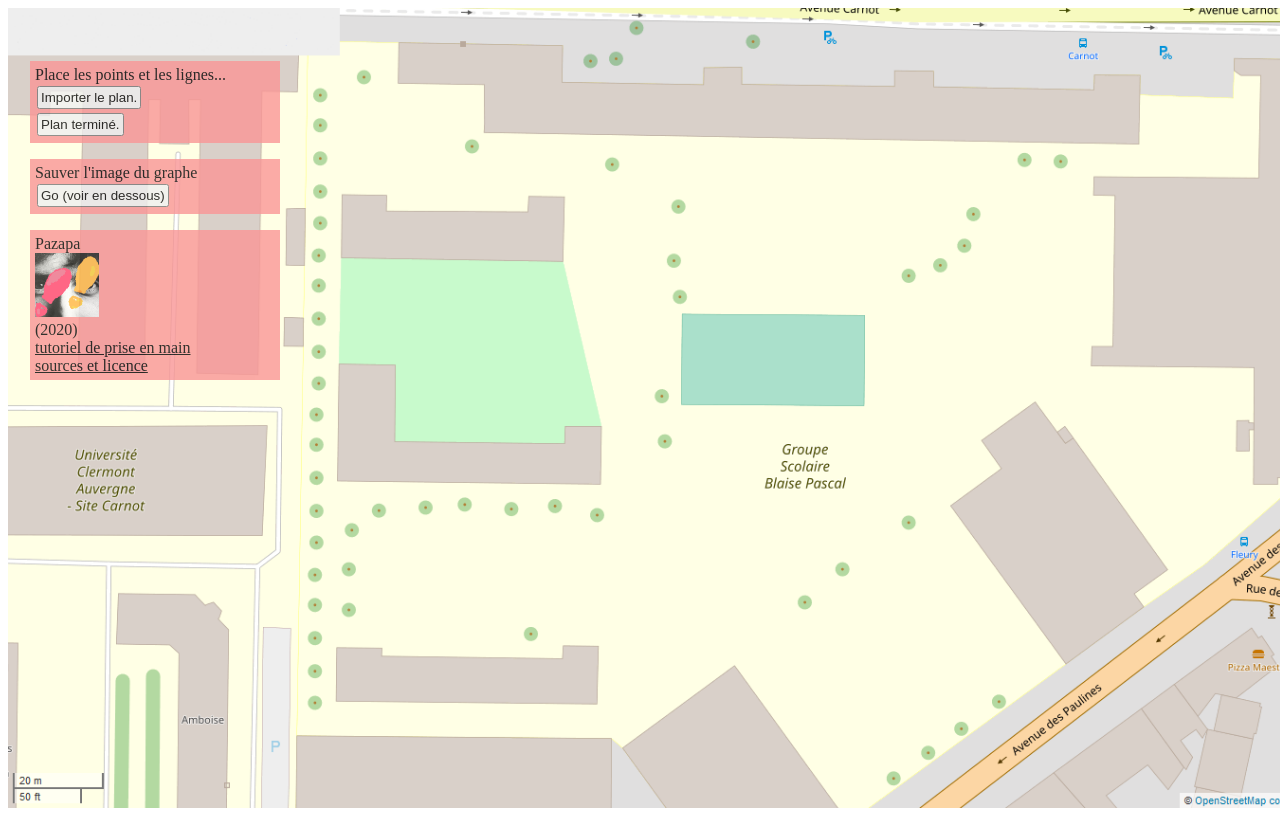
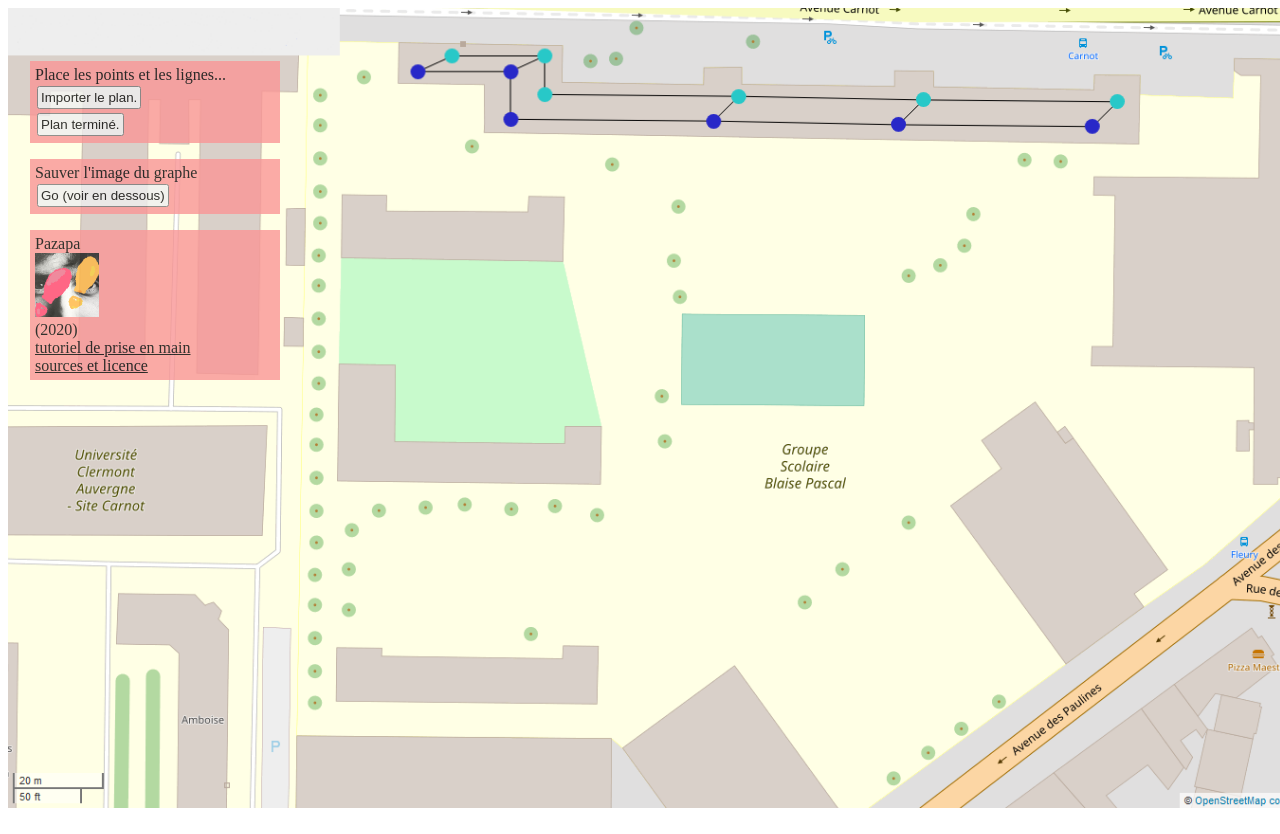
Before and after one commit to samuel-/pazapa, a plain HTML site: page index.html in a window 1280 px wide. Shown: the top 834 px of the page. Drawn offline with Linux system fonts and the light colour scheme.

Commit message:
lien vers script corrigÃ©

```diff
--- a/index.html
+++ b/index.html
@@ -96,7 +96,7 @@
 
 <img id="png-eg" src="" />
 
-<script src="codev3.js"></script>
+<script src="pazapa.js"></script>
 </body>
 
 </html>
```
